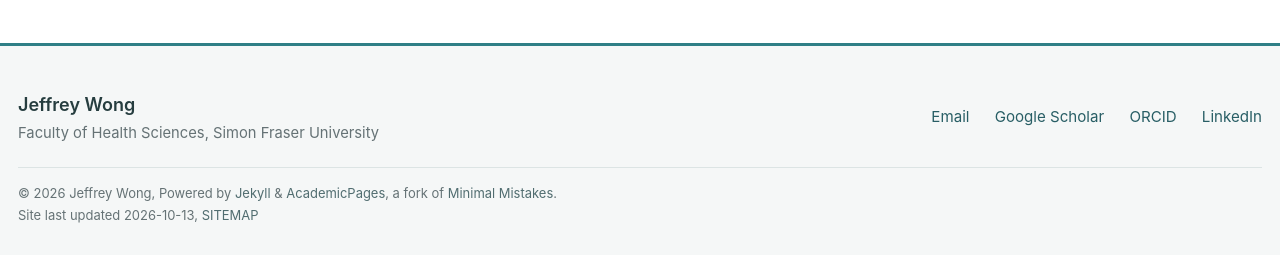
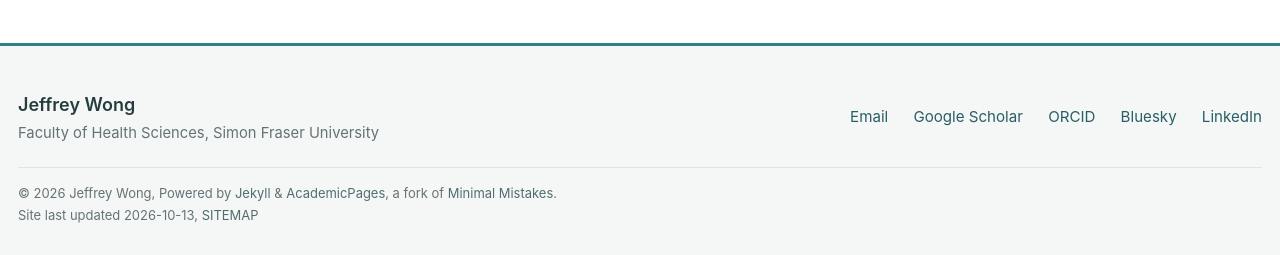
Before and after one commit to itsjeffreywong/itsjeffreywong.github.io, a Jekyll site: the page built from _pages/about.md, in a window 1280 px wide and 1354 px high. Shown: the part 1096-1351 px from the top of the window. Built offline with Jekyll 4.4.1, drawn with Linux system fonts in a browser that asks for light colours; a style sheet for code colours, icons or effects is not loaded.

Commit message:
Update footer.html

```diff
--- a/_includes/footer.html
+++ b/_includes/footer.html
@@ -13,6 +13,7 @@
     <a href="mailto:jow3@sfu.ca">Email</a>
     <a href="https://scholar.google.com/citations?user=eZD4IMsAAAAJ">Google Scholar</a>
     <a href="https://orcid.org/0009-0005-8028-3585">ORCID</a>
+    <a href="https://bsky.app/profile/jeffrey.cspsc.ca">Bluesky</a>
     <a href="https://www.linkedin.com/in/itsjeffreywong">LinkedIn</a>
   </nav>
 </div>
```
